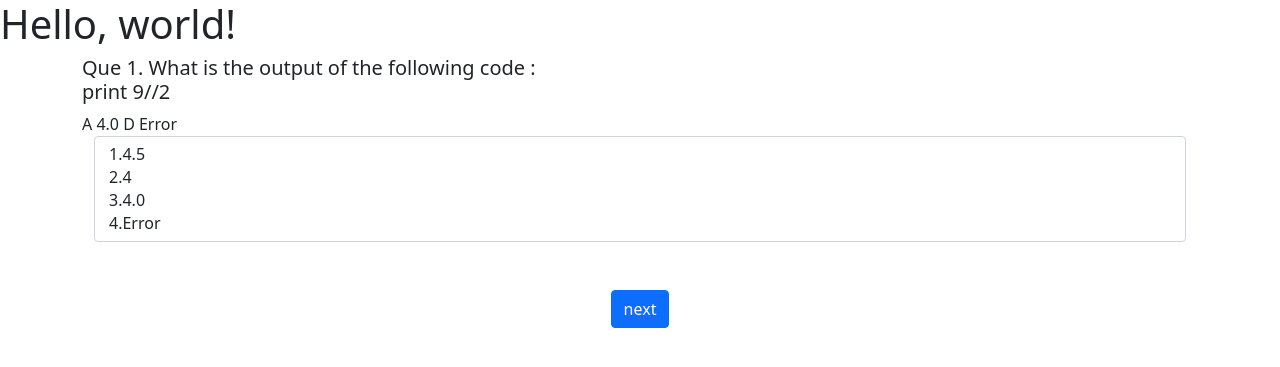
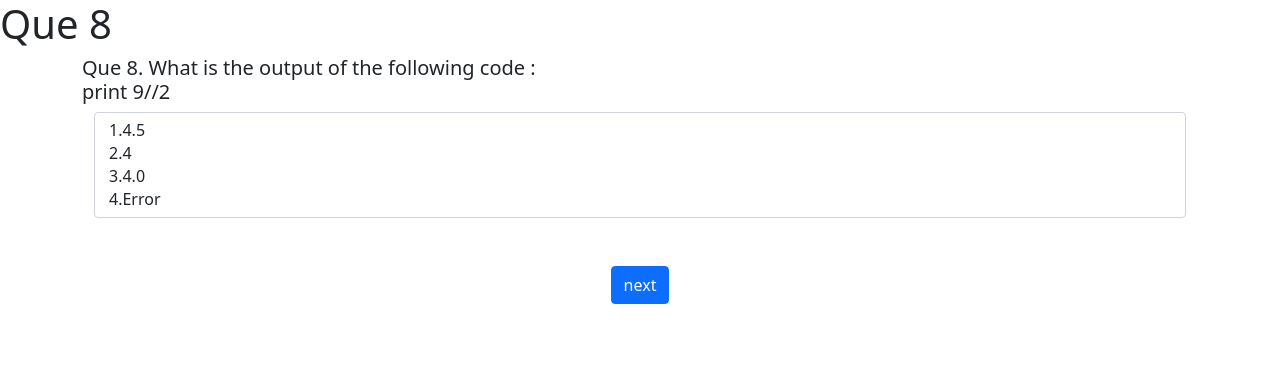
Before and after one commit to sonusant/python-quize, a Flask app: a page that uses templates/q8.html in a window 1280 px wide. Shown: the top 367 px of the page. Run offline with Flask 2, Linux system fonts and the light colour scheme; data comes from the database, SQL or seed files in the repository; both versions use the stored data as it was after the commit.

Commit message:
changes saved

```diff
--- a/app.py
+++ b/app.py
@@ -278,8 +278,9 @@ def ans(name):
     quiz = Quiz.query.filter_by(uniq_name=name).first()
     result=(quiz.q_1)+(quiz.q_2)+(quiz.q_3)+(quiz.q_4)+(quiz.q_5)+(quiz.q_6)+(quiz.q_7)+(quiz.q_8)+(quiz.q_9)+(quiz.q_10)
     print(result)
-
-
+    quiz.result=result
+    db.session.add(quiz)
+    db.session.commit()
     return render_template ('ans.html', quiz=quiz, result=result )
 
 if __name__ == '__main__':
--- a/templates/q6.html
+++ b/templates/q6.html
@@ -14,10 +14,10 @@
 </head>
 
 <body>
-    <h1>Hello, world!</h1>
+    <h1>que 6</h1>
     <div class="container">
         <form id="STF" action="/q6/{{quiz.uniq_name}}" method="POST">
-            <h5>Que 1. Which of the following function convert a string to a float in python?</h5>
+            <h5>Que 6. Which of the following function convert a string to a float in python?</h5>
 
             <div class="container mb-5">
                 <select class="form-select" id="ans" name="ans" multiple aria-label="multiple select example">
--- a/templates/q7.html
+++ b/templates/q7.html
@@ -14,10 +14,10 @@
 </head>
 
 <body>
-    <h1>Hello, world!</h1>
+    <h1>Que 7</h1>
     <div class="container">
         <form id="STF" action="/q7/{{quiz.uniq_name}}" method="POST">
-            <h5>Que 1.  Find the output of the following program: <br>
+            <h5>Que 7.  Find the output of the following program: <br>
                 a = {i: i * i for i in range(6)} <br>
                 print (a)
             </h5>
--- a/templates/q8.html
+++ b/templates/q8.html
@@ -14,17 +14,11 @@
 </head>
 
 <body>
-    <h1>Hello, world!</h1>
+    <h1>Que 8</h1>
     <div class="container">
         <form id="STF" action="/q8/{{quiz.uniq_name}}" method="POST">
-            <h5>Que 1. What is the output of the following code : <br>
+            <h5>Que 8. What is the output of the following code : <br>
                 print 9//2 </h5>
-
-A
-4.0
-
-D
-Error
 
             <div class="container mb-5">
                 <select class="form-select" id="ans" name="ans" multiple aria-label="multiple select example">
--- a/templates/q9.html
+++ b/templates/q9.html
@@ -10,11 +10,11 @@
     <link href="https://cdn.jsdelivr.net/npm/bootstrap@5.1.3/dist/css/bootstrap.min.css" rel="stylesheet"
         integrity="sha384-1BmE4kWBq78iYhFldvKuhfTAU6auU8tT94WrHftjDbrCEXSU1oBoqyl2QvZ6jIW3" crossorigin="anonymous">
 
-    <title>Hello, world!</title>
+    <title>Que 9</title>
 </head>
 
 <body>
-    <h1>Hello, world!</h1>
+    <h1>Que 9</h1>
     <div class="container">
         <form id="STF" action="/q9/{{quiz.uniq_name}}" method="POST">
             <h5>Que 9.  What is the output of the following program : <br>
--- a/templates/test.html
+++ b/templates/test.html
@@ -9,7 +9,7 @@
     <!-- Bootstrap CSS -->
     <link href="https://cdn.jsdelivr.net/npm/bootstrap@5.1.3/dist/css/bootstrap.min.css" rel="stylesheet" integrity="sha384-1BmE4kWBq78iYhFldvKuhfTAU6auU8tT94WrHftjDbrCEXSU1oBoqyl2QvZ6jIW3" crossorigin="anonymous">
 
-    <title>Hello, world!</title>
+    <title>test</title>
   </head>
   <body>
       <h4>{{quiz.id}}</h4>
```
Also changed, not shown: quiz.db.
